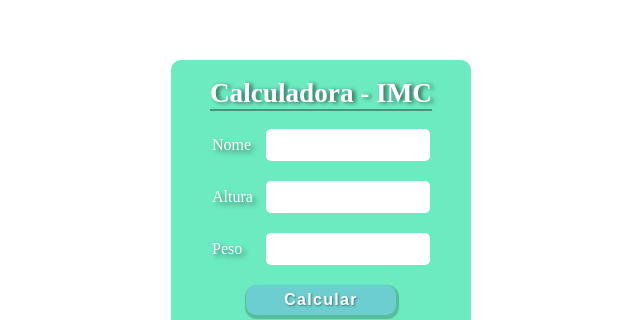
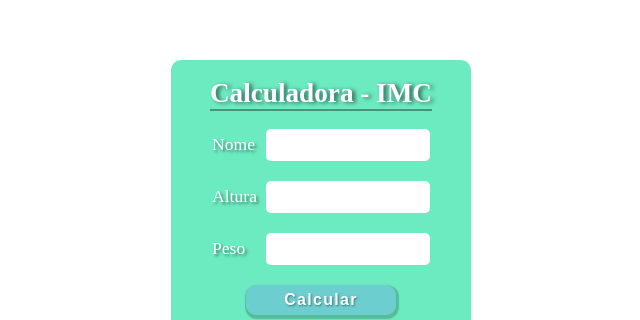
Before and after one commit to SilvaMarcus/projects, a plain HTML site: page projetos/imc/index.html in a window 1280 px wide. Shown: the part 125-445 px from the top of the page, 319-959 px from the left. Drawn offline with Linux system fonts and the light colour scheme.

Commit message:
Change size

```diff
--- a/projetos/imc/estilo/style.css
+++ b/projetos/imc/estilo/style.css
@@ -19,8 +19,11 @@ body, html{
 div label {
     display: inline-block;
     width: 50px;
-    text-shadow: 3px 3px 5px rgba(0, 0, 0, 0.479);
+    text-shadow: 2px 2px 3px rgba(0, 0, 0, 0.479);
+    Font-size: 1.1em;
+
 }
+
 
 h1{
     border-bottom: 2px solid rgba(0, 0, 0, 0.363) ;
```
